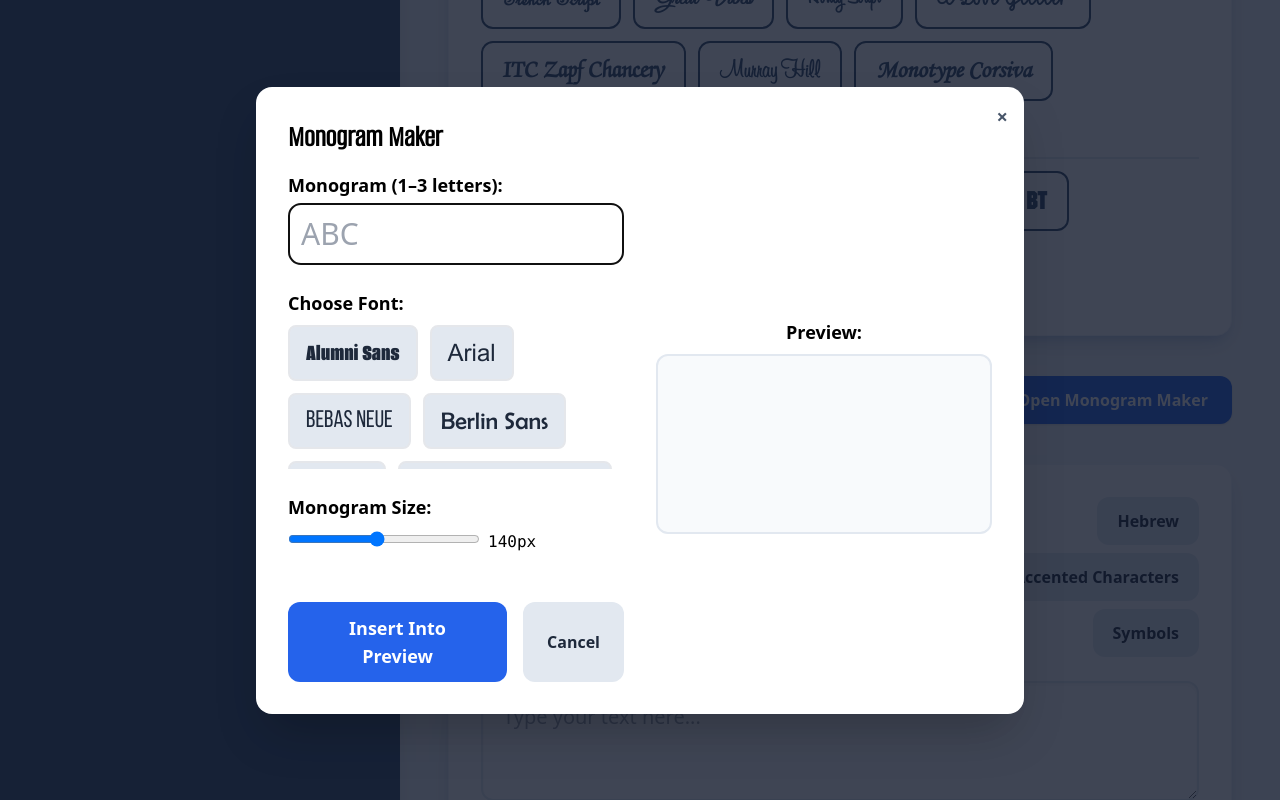
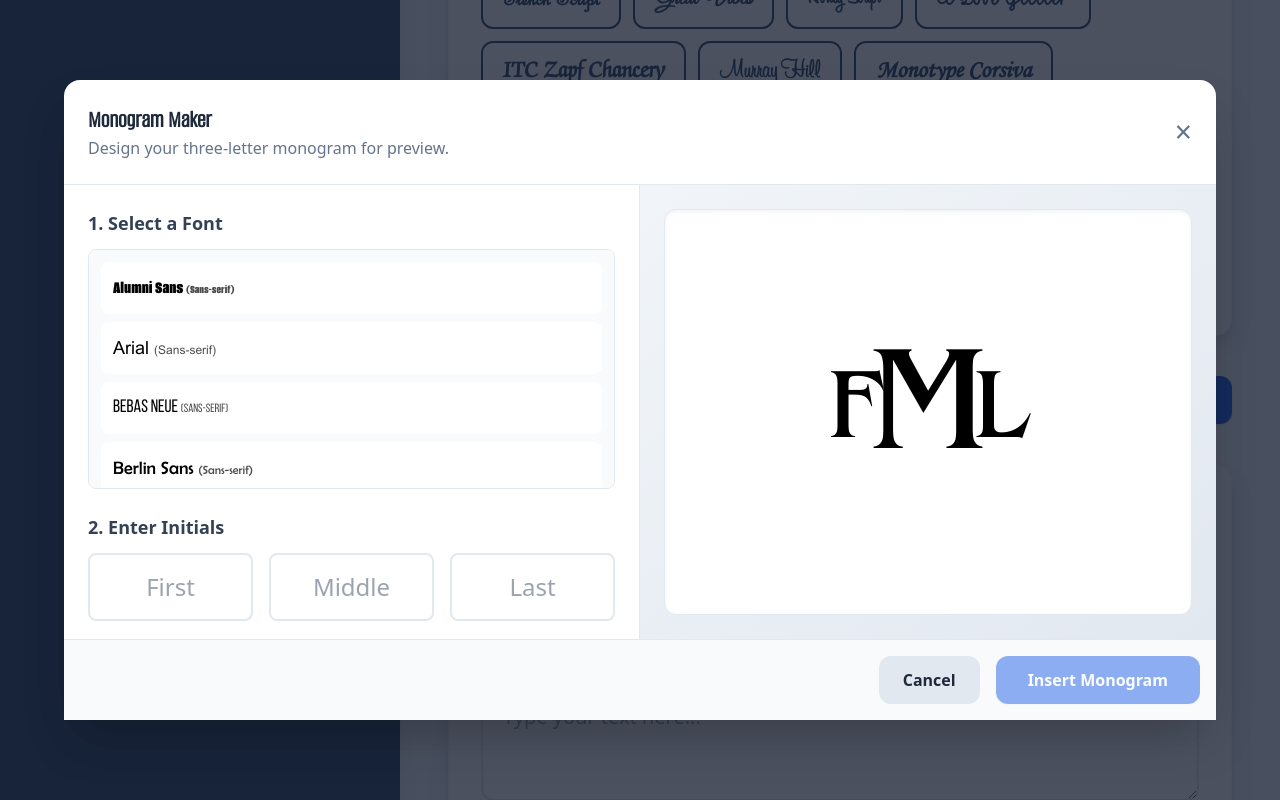
Before and after one commit to Arch-Tom/archfonthub, a React (Vite) app: page / in a window 1280 px wide. Both pictures are taken after a click on the button "Open Monogram Maker". Shown: the part 966-1766 px from the top of the page. Built offline with nearby package versions, Linux system fonts and the light colour scheme; a web font is replaced by a local one.

Commit message:
MonogramMaker.jsx overhaul

```diff
--- a/src/MonogramMaker.jsx
+++ b/src/MonogramMaker.jsx
@@ -1,127 +1,127 @@
-import React, { useState } from 'react';
+import React, { useState, useMemo } from 'react';
 
 export default function MonogramMaker({ fontLibrary, onClose, onInsert }) {
-  const [monogramText, setMonogramText] = useState('');
-  const [selectedFont, setSelectedFont] = useState(null);
-  const [selectedStyle, setSelectedStyle] = useState(null);
-  const [fontSize, setFontSize] = useState(140);
+    // Use useMemo to filter and flatten the font list once, excluding script fonts
+    const monogramFonts = useMemo(() => {
+        return Object.entries(fontLibrary)
+            .filter(([category]) => category !== 'Script')
+            .flatMap(([category, fonts]) => fonts.map(font => ({ ...font, category })));
+    }, [fontLibrary]);
 
-  // Filter out fonts that might be hard to read in monogram form if you want (optional)
-  const fontList = Object.values(fontLibrary).flat();
+    // Set a default font on initial render
+    const [selectedFont, setSelectedFont] = useState(monogramFonts.find(f => f.category === 'Serif') || monogramFonts[0]);
+    const [activeStyle, setActiveStyle] = useState(Object.keys(selectedFont.styles)[0]);
 
-  const handleFontClick = (font) => {
-    setSelectedFont(font);
-    setSelectedStyle(Object.keys(font.styles)[0]);
-  };
+    // Use three separate state variables for each initial
+    const [firstInitial, setFirstInitial] = useState('');
+    const [middleInitial, setMiddleInitial] = useState('');
+    const [lastInitial, setLastInitial] = useState('');
 
-  const handleStyleClick = (style) => setSelectedStyle(style);
+    const [fontSize, setFontSize] = useState(100);
 
-  // For accessibility, only allow 1-3 capital letters
-  const handleInput = (e) => {
-    let val = e.target.value.replace(/[^A-Za-z]/g, '').toUpperCase();
-    if (val.length > 3) val = val.slice(0, 3);
-    setMonogramText(val);
-  };
+    const handleInsert = () => {
+        // Check if all three initials are provided
+        if (!firstInitial || !middleInitial || !lastInitial) return;
 
-  // Pass monogram data back to parent for preview
-  const handleInsert = () => {
-    if (!monogramText || !selectedFont || !selectedStyle) return;
         onInsert({
-      text: monogramText,
+            text: `${firstInitial}${middleInitial}${lastInitial}`,
             font: selectedFont,
-      style: selectedStyle,
-      fontSize
+            style: activeStyle,
+            fontSize: fontSize,
         });
         onClose();
     };
 
     return (
-    <div className="fixed inset-0 bg-slate-900 bg-opacity-80 flex items-center justify-center p-4 z-50 animate-fade-in">
-      <div className="bg-white rounded-2xl shadow-2xl p-8 w-full max-w-3xl relative">
-        <button className="absolute top-4 right-4 text-xl font-bold text-slate-600 hover:text-slate-900" onClick={onClose} title="Close">&times;</button>
-        <h2 className="text-3xl font-bold mb-4" style={{ fontFamily: 'Alumni Sans Regular' }}>Monogram Maker</h2>
-        <div className="flex flex-col md:flex-row gap-8">
-          {/* Controls */}
-          <div className="flex-1 space-y-6">
+        <div className="fixed inset-0 bg-slate-900 bg-opacity-75 flex items-center justify-center p-4 z-50 animate-fade-in" onClick={onClose}>
+            <div className="bg-white rounded-2xl shadow-2xl w-full max-w-6xl h-[80vh] flex flex-col" onClick={(e) => e.stopPropagation()}>
+                {/* Header */}
+                <div className="p-6 border-b border-slate-200 flex justify-between items-center">
                     <div>
-              <label className="block text-lg font-semibold mb-1">Monogram (1–3 letters):</label>
-              <input
-                type="text"
-                maxLength={3}
-                value={monogramText}
-                onChange={handleInput}
-                className="w-full text-3xl p-3 border rounded-xl"
-                placeholder="ABC"
-                autoFocus
-              />
+                        <h2 className="text-2xl font-bold text-slate-800" style={{ fontFamily: 'Alumni Sans Regular' }}>Monogram Maker</h2>
+                        <p className="text-slate-500">Design your three-letter monogram for preview.</p>
                     </div>
+                    <button className="text-3xl font-light text-slate-500 hover:text-slate-900" onClick={onClose} title="Close">&times;</button>
+                </div>
+
+                {/* Main Content (2-column layout) */}
+                <div className="flex-1 flex flex-col md:flex-row overflow-hidden">
+                    {/* === Left Column: Controls === */}
+                    <div className="w-full md:w-1/2 p-6 space-y-6 overflow-y-auto border-r border-slate-200">
+                        {/* 1. Font Selection */}
                         <div>
-              <label className="block text-lg font-semibold mb-2">Choose Font:</label>
-              <div className="flex flex-wrap gap-3 max-h-36 overflow-y-auto">
-                {fontList.map(font => (
+                            <h3 className="text-lg font-semibold text-slate-700 mb-3">1. Select a Font</h3>
+                            <div className="max-h-60 overflow-y-auto p-3 bg-slate-50 rounded-lg border border-slate-200 space-y-2">
+                                {monogramFonts.map(font => (
                                     <button
                                         key={font.name}
-                    onClick={() => handleFontClick(font)}
-                    className={`px-4 py-2 rounded-lg border-2 ${selectedFont?.name === font.name ? 'bg-blue-600 text-white' : 'bg-slate-200 text-slate-800'}`}
-                    style={{ fontFamily: font.styles[Object.keys(font.styles)[0]], fontSize: '1.5rem' }}
+                                        onClick={() => {
+                                            setSelectedFont(font);
+                                            setActiveStyle(Object.keys(font.styles)[0]);
+                                        }}
+                                        className={`w-full text-left p-3 rounded-lg transition-colors text-lg ${selectedFont.name === font.name ? 'bg-blue-600 text-white shadow' : 'bg-white hover:bg-blue-50'}`}
+                                        style={{ fontFamily: font.styles[Object.keys(font.styles)[0]] }}
                                     >
-                    {font.name}
+                                        {font.name} <span className="text-xs opacity-70">({font.category})</span>
                                     </button>
                                 ))}
                             </div>
-              {selectedFont && (
-                <div className="mt-4 flex gap-2 flex-wrap">
-                  {Object.keys(selectedFont.styles).map(styleKey => (
-                    <button
-                      key={styleKey}
-                      onClick={() => handleStyleClick(styleKey)}
-                      className={`px-3 py-2 rounded border ${selectedStyle === styleKey ? 'bg-slate-800 text-white' : 'bg-white text-slate-700'}`}
-                    >
-                      {styleKey.charAt(0).toUpperCase() + styleKey.slice(1)}
-                    </button>
-                  ))}
                         </div>
-              )}
-            </div>
+
+                        {/* 2. Initials Input */}
                         <div>
-              <label className="block text-lg font-semibold mb-2">Monogram Size:</label>
-              <input
-                type="range"
-                min={72}
-                max={220}
-                value={fontSize}
-                onChange={e => setFontSize(Number(e.target.value))}
-                className="w-48"
-              />
-              <span className="ml-2 font-mono">{fontSize}px</span>
-            </div>
-            <div className="flex gap-4 pt-6">
-              <button
-                className="px-8 py-3 bg-blue-600 text-white rounded-xl hover:bg-blue-700 font-bold text-lg flex-1"
-                onClick={handleInsert}
-                disabled={!monogramText || !selectedFont || !selectedStyle}
-              >
-                Insert Into Preview
-              </button>
-              <button className="px-6 py-3 bg-slate-200 text-slate-800 rounded-xl font-semibold hover:bg-slate-300" onClick={onClose}>Cancel</button>
+                            <h3 className="text-lg font-semibold text-slate-700 mb-3">2. Enter Initials</h3>
+                            <div className="grid grid-cols-3 gap-4">
+                                <input type="text" placeholder="First" value={firstInitial} onChange={e => setFirstInitial(e.target.value.toUpperCase())} maxLength="1" className="p-4 text-center text-2xl border-2 border-slate-200 rounded-lg focus:ring-2 focus:ring-blue-500 focus:outline-none" />
+                                <input type="text" placeholder="Middle" value={middleInitial} onChange={e => setMiddleInitial(e.target.value.toUpperCase())} maxLength="1" className="p-4 text-center text-2xl border-2 border-slate-200 rounded-lg focus:ring-2 focus:ring-blue-500 focus:outline-none" />
+                                <input type="text" placeholder="Last" value={lastInitial} onChange={e => setLastInitial(e.target.value.toUpperCase())} maxLength="1" className="p-4 text-center text-2xl border-2 border-slate-200 rounded-lg focus:ring-2 focus:ring-blue-500 focus:outline-none" />
                             </div>
                         </div>
-          {/* Live Preview */}
-          <div className="flex-1 flex flex-col items-center justify-center">
-            <label className="block text-lg font-semibold mb-2">Preview:</label>
-            <div className="border-2 border-slate-200 rounded-xl w-full min-h-[180px] flex items-center justify-center bg-slate-50">
-              <span
-                style={{
-                  fontFamily: selectedFont ? selectedFont.styles[selectedStyle] : 'inherit',
-                  fontSize: `${fontSize}px`,
-                  letterSpacing: '0.15em'
-                }}
-                className="text-slate-800"
-              >
-                {monogramText}
-              </span>
+
+                        {/* 3. Font Size Slider */}
+                        <div>
+                            <h3 className="text-lg font-semibold text-slate-700 mb-3">3. Adjust Size</h3>
+                            <div className="flex items-center gap-4">
+                                <input id="monogramFontSize" type="range" min="50" max="250" value={fontSize} onChange={e => setFontSize(Number(e.target.value))} className="w-full h-2 bg-slate-200 rounded-lg appearance-none cursor-pointer accent-blue-600" />
+                                <span className="font-semibold text-slate-600 w-16 text-center">{fontSize}px</span>
                             </div>
                         </div>
+                    </div>
+
+                    {/* === Right Column: Preview === */}
+                    <div className="flex-1 flex flex-col items-center justify-center bg-gradient-to-br from-slate-100 to-slate-200 p-6">
+                        <div className="w-full h-full bg-white rounded-xl shadow-inner border border-slate-200 flex items-center justify-center overflow-hidden">
+                            {/* This is the key change for the 150% middle letter */}
+                            <div
+                                className="flex items-center justify-center transition-all duration-150"
+                                style={{
+                                    fontFamily: selectedFont.styles[activeStyle],
+                                    fontSize: `${fontSize}px`,
+                                    lineHeight: 1,
+                                }}
+                            >
+                                <span className="transition-all duration-150">{firstInitial || 'F'}</span>
+                                <span className="transition-all duration-150" style={{ fontSize: '1.5em', margin: '0 -0.1em' }}>
+                                    {middleInitial || 'M'}
+                                </span>
+                                <span className="transition-all duration-150">{lastInitial || 'L'}</span>
+                            </div>
+                        </div>
+                    </div>
+                </div>
+
+                {/* Footer Actions */}
+                <div className="p-4 bg-slate-50 border-t border-slate-200 flex justify-end gap-4">
+                    <button onClick={onClose} className="px-6 py-3 bg-slate-200 text-slate-800 rounded-xl hover:bg-slate-300 font-semibold transition-colors text-base">
+                        Cancel
+                    </button>
+                    <button
+                        onClick={handleInsert}
+                        disabled={!firstInitial || !middleInitial || !lastInitial}
+                        className="px-8 py-3 bg-blue-600 text-white rounded-xl hover:bg-blue-700 font-bold transition-colors shadow-sm text-base disabled:opacity-50 disabled:cursor-not-allowed"
+                    >
+                        Insert Monogram
+                    </button>
                 </div>
             </div>
         </div>
```
Lines whose indentation alone changed are shown as unchanged.
